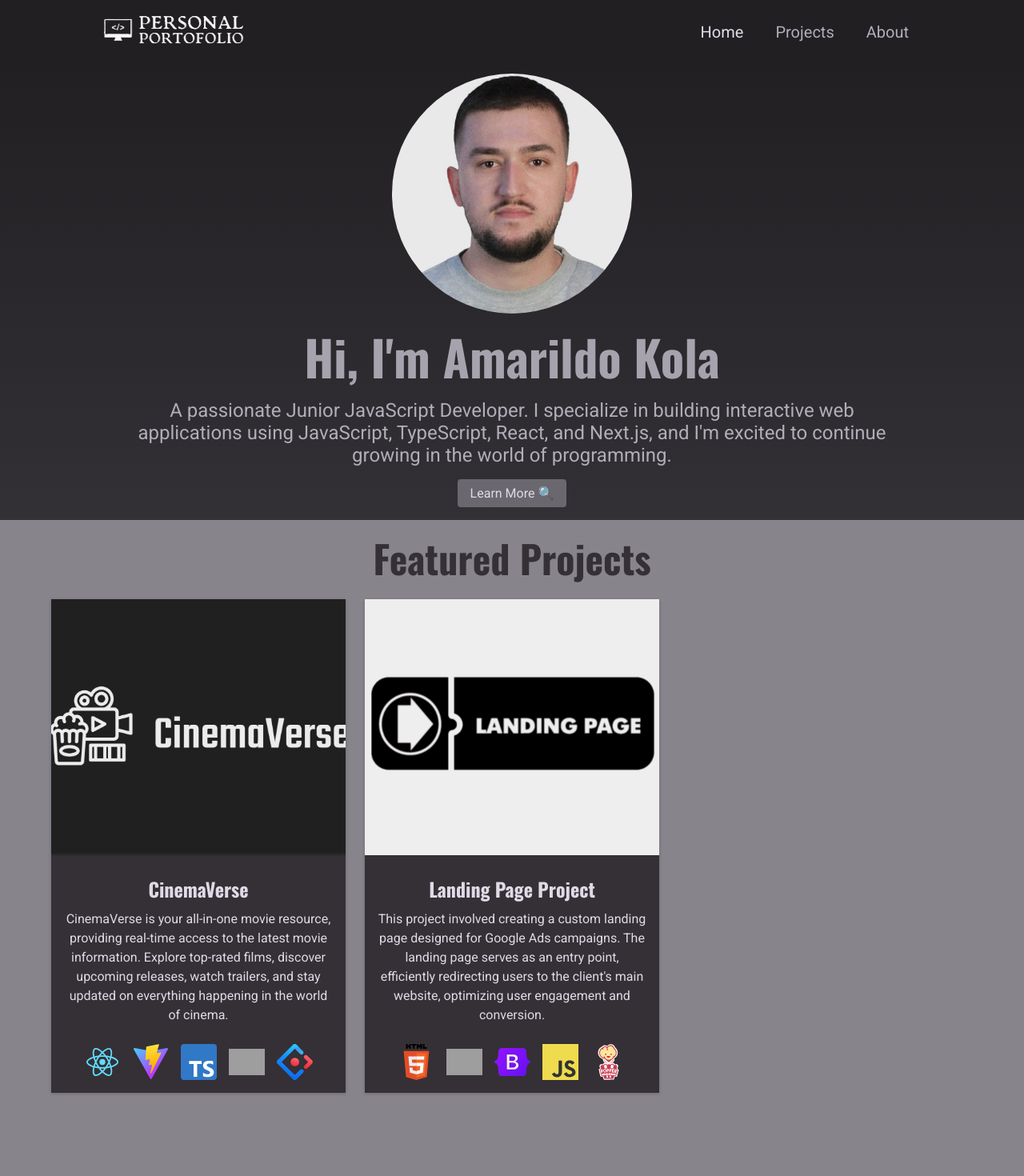
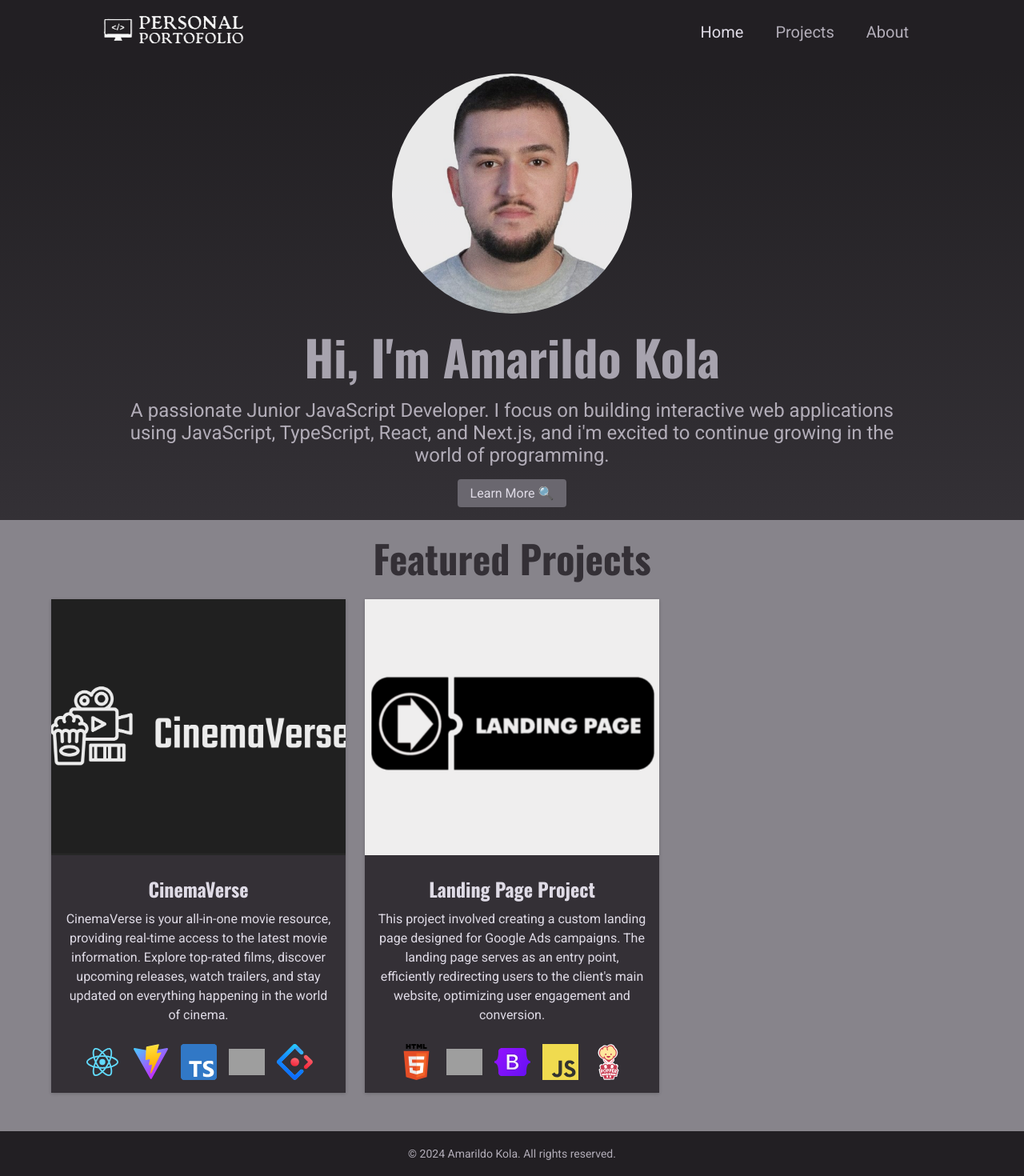
Before and after one commit to Amarildo05/Personal-Portfolio-Website, a React (Vite) app: page / in a window 1280 px wide. Shown: the part 8-1478 px from the top of the page at 80% size. Before the commit the page ends 1422 px from the top, so only its background shows below. Built offline with nearby package versions, Linux system fonts and the light colour scheme; grey boxes are pictures that could not be loaded.

Commit message:
added footer/few other changes

```diff
--- a/src/componenets/about/Contact.jsx
+++ b/src/componenets/about/Contact.jsx
@@ -1,6 +1,6 @@
 export default function Contact() {
   return (
-    <div className="contact">
+    <div>
       {" "}
       <h2>
         <span role="img" aria-label="contact">
--- a/src/componenets/about/HeroAbout.jsx
+++ b/src/componenets/about/HeroAbout.jsx
@@ -3,10 +3,9 @@ export default function HeroAbout() {
     <div>
       <p>
         Hi, I&apos;m <strong>Amarildo Kola</strong>, a passionate Junior
-        JavaScript Developer. I specialize in building interactive web
-        applications using <strong>JavaScript</strong>,{" "}
-        <strong>TypeScript</strong>, <strong>React</strong>, and{" "}
-        <strong>Next.js</strong>.
+        JavaScript Developer. I focus on building interactive web applications
+        using <strong>JavaScript</strong>, <strong>TypeScript</strong>,{" "}
+        <strong>React</strong>, and <strong>Next.js</strong>.
       </p>
       <p>
         I&apos;m deeply committed to continuous learning and growth in the field
--- a/src/componenets/about/Journey.jsx
+++ b/src/componenets/about/Journey.jsx
@@ -1,3 +1,5 @@
+import { Link } from "react-router-dom";
+
 export default function Journey() {
   return (
     <div>
@@ -100,8 +102,12 @@ export default function Journey() {
         <li>
           <strong>Final Project</strong> <br />- The bootcamp culminated in a
           hands-on final project where I applied all the skills I had learned to
-          build a fully functional web application, showcasing my ability to
-          solve complex problems.
+          develop a fully functional web application, showcasing my ability to
+          solve complex problems. <br />- The project,{" "}
+          <Link to="/single-project/1">
+            CinemaVerse
+          </Link>
+          , can be explored further here.
         </li>
       </ol>
 
--- /dev/null
+++ b/src/componenets/common/footer/Footer.css
@@ -0,0 +1,16 @@
+footer {
+  text-align: center;
+  padding: 20px;
+  background-color: var(--color-grey-900);
+}
+
+footer a {
+  margin: 0 10px;
+  text-decoration: none;
+  color: var(--color-grey-300);
+}
+
+footer p {
+  font-size: 14px;
+  color: var(--color-grey-200);
+}
--- /dev/null
+++ b/src/componenets/common/footer/Footer.jsx
@@ -0,0 +1,11 @@
+import "./Footer.css";
+
+export default function Footer() {
+  const currentYear = new Date().getFullYear();
+
+  return (
+    <footer>
+      <p>&copy; {currentYear} Amarildo Kola. All rights reserved.</p>
+    </footer>
+  );
+}
--- a/src/componenets/common/layout/Layout.jsx
+++ b/src/componenets/common/layout/Layout.jsx
@@ -1,3 +1,4 @@
+import Footer from "../footer/Footer";
 import Navbar from "../navbar/Navbar";
 import { Outlet } from "react-router-dom";
 
@@ -8,6 +9,7 @@ export default function Layout() {
       <main>
         <Outlet /> {/* Content for the current route */}
       </main>
+      <Footer />
     </div>
   );
 }
--- a/src/componenets/homePage/hero/Hero.jsx
+++ b/src/componenets/homePage/hero/Hero.jsx
@@ -14,9 +14,9 @@ export default function Hero() {
       </div>
       <h1>Hi, I&apos;m Amarildo Kola</h1>
       <p>
-        A passionate Junior JavaScript Developer. I specialize in building
+        A passionate Junior JavaScript Developer. I focus on building
         interactive web applications using JavaScript, TypeScript, React, and
-        Next.js, and I&apos;m excited to continue growing in the world of
+        Next.js, and i&apos;m excited to continue growing in the world of
         programming.
       </p>
       <Link to="/about">
```
